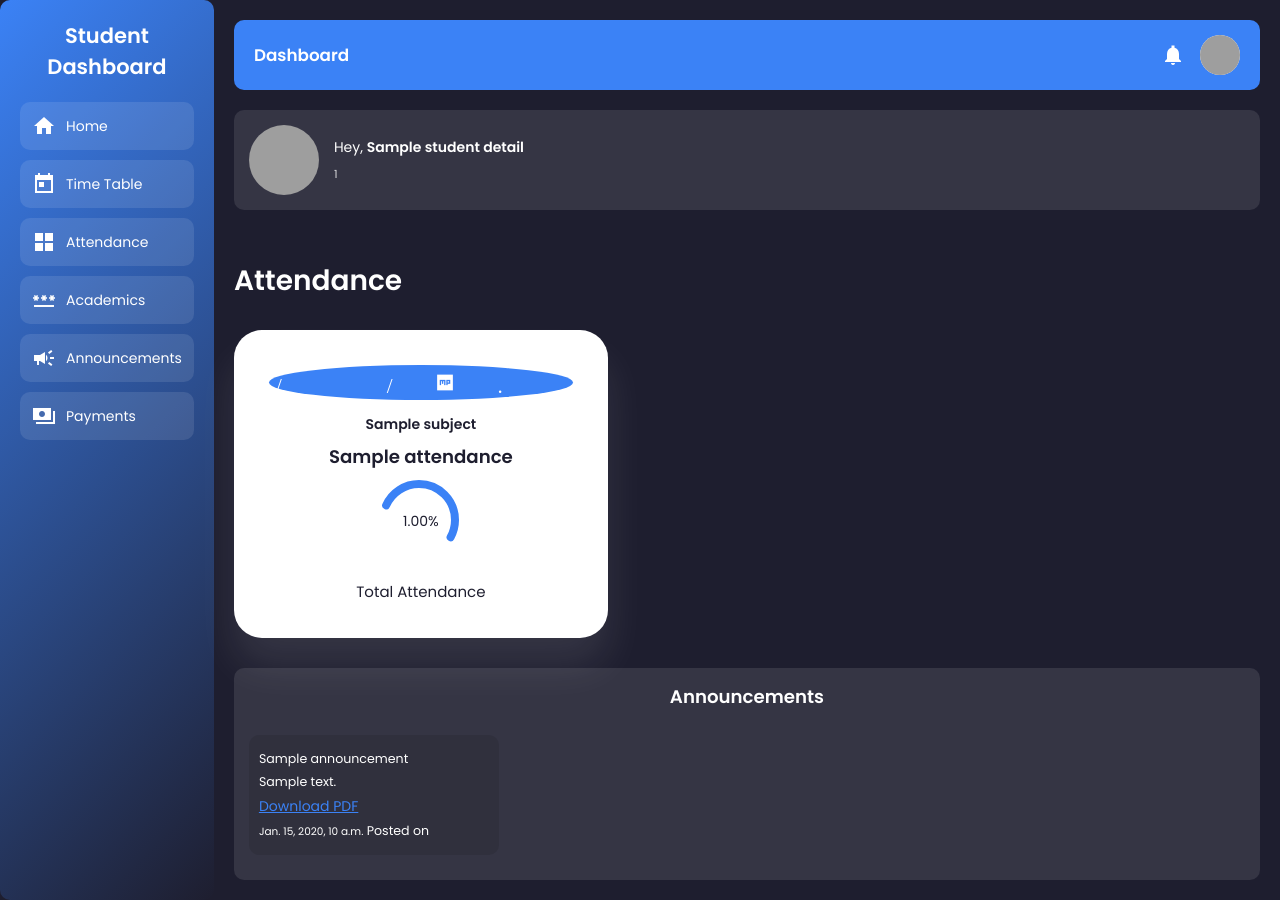
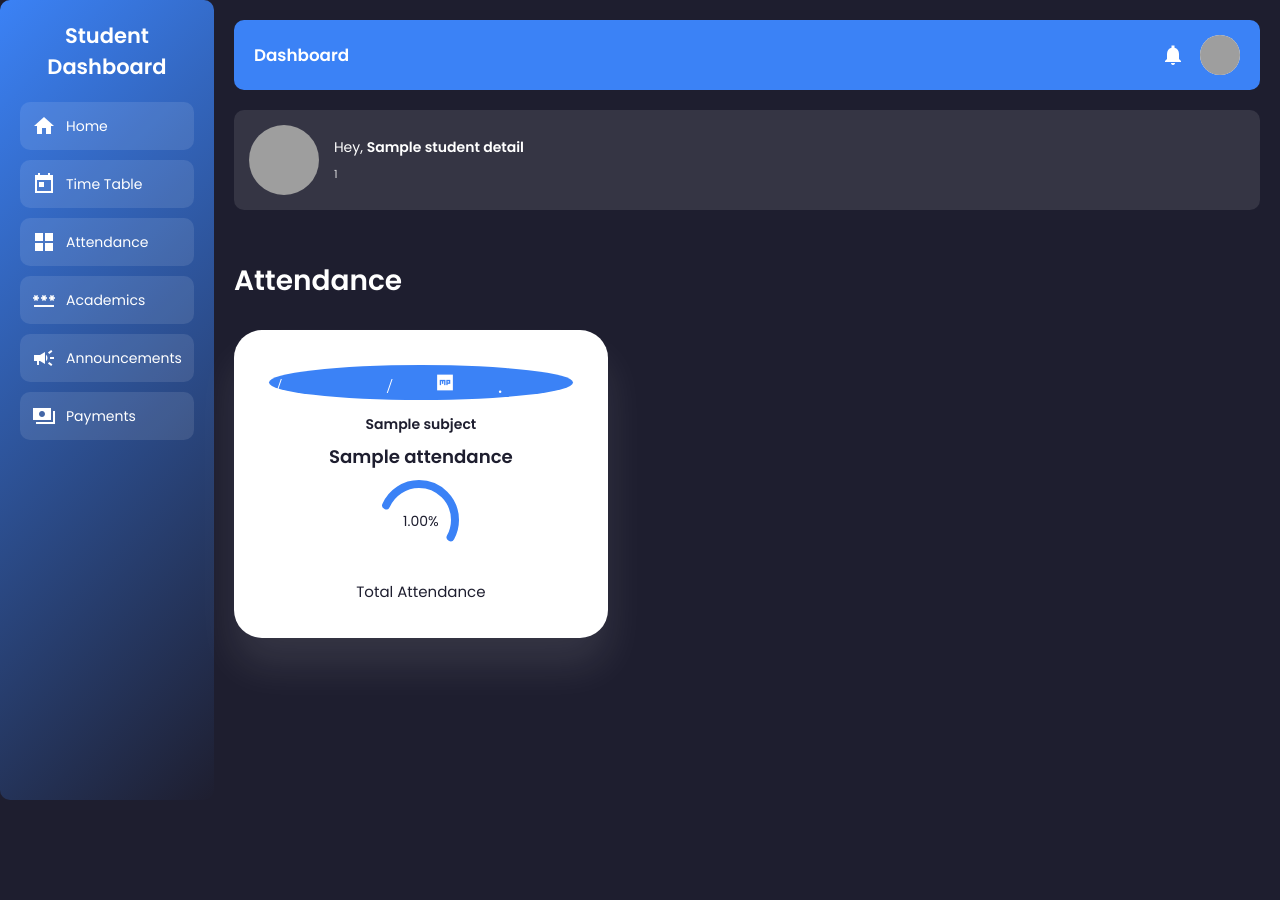
Before and after one commit to Atul12396/ERPcollege, a Django app: template templates/index.html in a window 1280 px wide. After the commit the page ends 800 px from the top, so only its background shows below. Run offline with Django 4.2, Linux system fonts and the light colour scheme; the template is opened without the code that fills it: most values are stand-ins (such as "Sample title", 1, 10 or a date in 2020); some libraries are stand-ins or nearby versions; grey boxes are pictures that could not be loaded.

Commit message:
Fix requirements

```diff
--- a/templates/index.html
+++ b/templates/index.html
@@ -127,26 +127,7 @@
 
 
         <!-- Announcements Section (Horizontal Layout) -->
-        <div class="announcements-section">
-          <h2>Announcements</h2>
-          <div class="updates horizontal">
-            {% for announcement in announcements %}
-            <div class="announcement-message">
-              <p>{{ announcement.title }}</p>
-              <p>{{ announcement.content }}</p>
-              {% if announcement.file %}
-              <a href="{{ announcement.file.url }}" download>Download PDF</a>
-              {% endif %}
-              <p><small>{{ announcement.posted_on }}</small> Posted on</p>
-            </div>
-            {% endfor %}
-          </div>
-        </div>
-      </section>
-    </main>
-  </div>
 
-     {% comment %} Hamburger menu button {% endcomment %}
   <script>
     function toggleSidebar() {
       const sidebar = document.querySelector('.sidebar');
```
